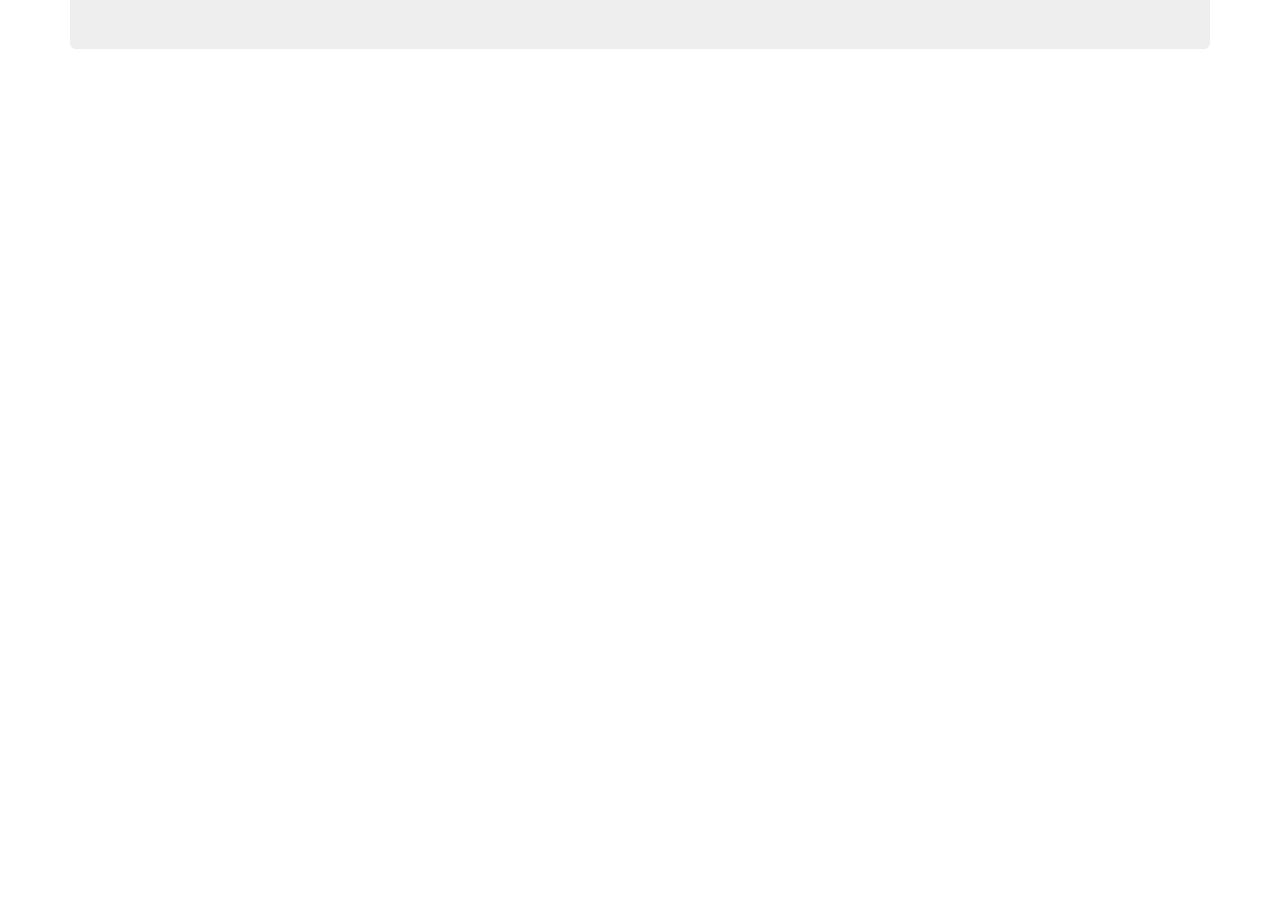
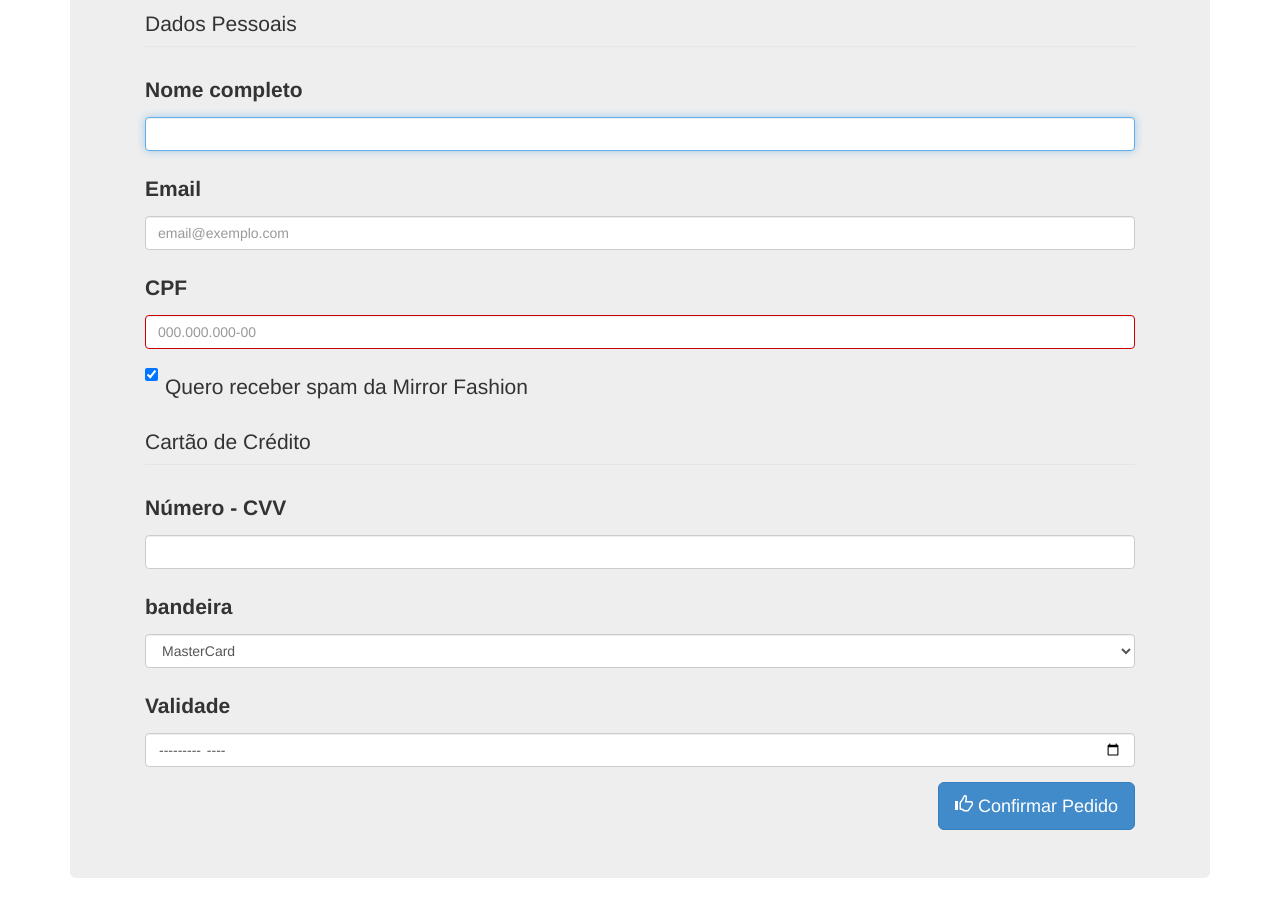
Before and after one commit to rodrigoemcode/mirror-fashion, a PHP site: page /checkout.php in a window 1280 px wide. Shown: the part 741-1649 px from the top of the page. Before the commit the page ends 790 px from the top, so only its background shows below. Run offline with PHP 8.4, Linux system fonts and the light colour scheme; data that the repository does not hold is empty.

Commit message:
update checout.php and added checkout.css

```diff
--- a/mirrorfashion/checkout.php
+++ b/mirrorfashion/checkout.php
@@ -6,7 +6,8 @@
     <meta name="viewport" content="width=device-width, initial-scale=1.0">
     <title>Checkout Mirror Fashion</title>
     <link rel="stylesheet" href="css/bootstrap.css">
-</head>
+    <link rel="stylesheet" href="css/checkout.css">
+    </head>
 <body>
     <div class="container">
         <div class="jumbotron">
@@ -38,6 +39,68 @@
                         </dl>
                     </div>
                 </div>
+
+                <form>
+                    <fieldset>
+                        <legend>Dados Pessoais</legend>
+
+                        <div class="form-group">
+                            <label for="nome">Nome completo</label>
+                            <input type="text" class="form-control" name="nome" id="nome" autofocus require>
+                        </div>
+
+                        <div class="form-group">
+                            <label for="email">Email</label>
+                            <input type="email" class="form-control" id="email" name="email"
+                                placeholder="email@exemplo.com">
+                        </div>
+
+                        <div class="form-group">
+                            <label for="cpf">CPF</label>
+                            <input type="text" class="form-control" id="cpf" name="cpf"
+                                placeholder="000.000.000-00" required>
+                        </div>
+
+                        <div class="checkbox">
+                            <label>
+                                <input type="checkbox" value="sim" name="spam" checked>
+                                Quero receber spam da Mirror Fashion
+                            </label>
+                        </div>
+                    </fieldset>
+
+                    <fieldset>
+                        <legend>Cartão de Crédito</legend>
+
+                        <div class="form-group">
+                            <label for="numero-cartao">Número - CVV</label>
+                            <input type="text" class="form-control"
+                                    id="numero-cartao" name="numero-cartao">
+                        </div>
+
+                        <div class="form-group">
+                            <label for="bandeira-cartao">bandeira</label>
+                            <select name="bandeira-cartao" id="bandeira-cartao"
+                                class="form-control">
+                                <option value="master">MasterCard</option>
+                                <option value="visa">Visa</option>
+                                <option value="amex">American Express</option>
+                            </select>
+                        </div>
+
+                        <div class="form-group">
+                            <label for="validade-cartao">Validade</label>
+                            <input type="month" class="form-control"
+                                name="validade-cartao" id="validade-cartao">
+                        </div>
+
+                    </fieldset>
+
+                    <button type="submit" class="btn btn-primary btn-lg pull-right">
+                        <span class="glyphicon glyphicon-thumbs-up"></span>
+                        Confirmar Pedido
+                    </button>
+                </form>
             </div>
         </div>
     </div>
--- /dev/null
+++ b/mirrorfashion/css/checkout.css
@@ -0,0 +1,3 @@
+.form-control:invalid {
+    border: 1px solid #cc0000;
+}
```
Also changed, not shown: mirrorfashion/css/style.css (+0 -64 lines).
